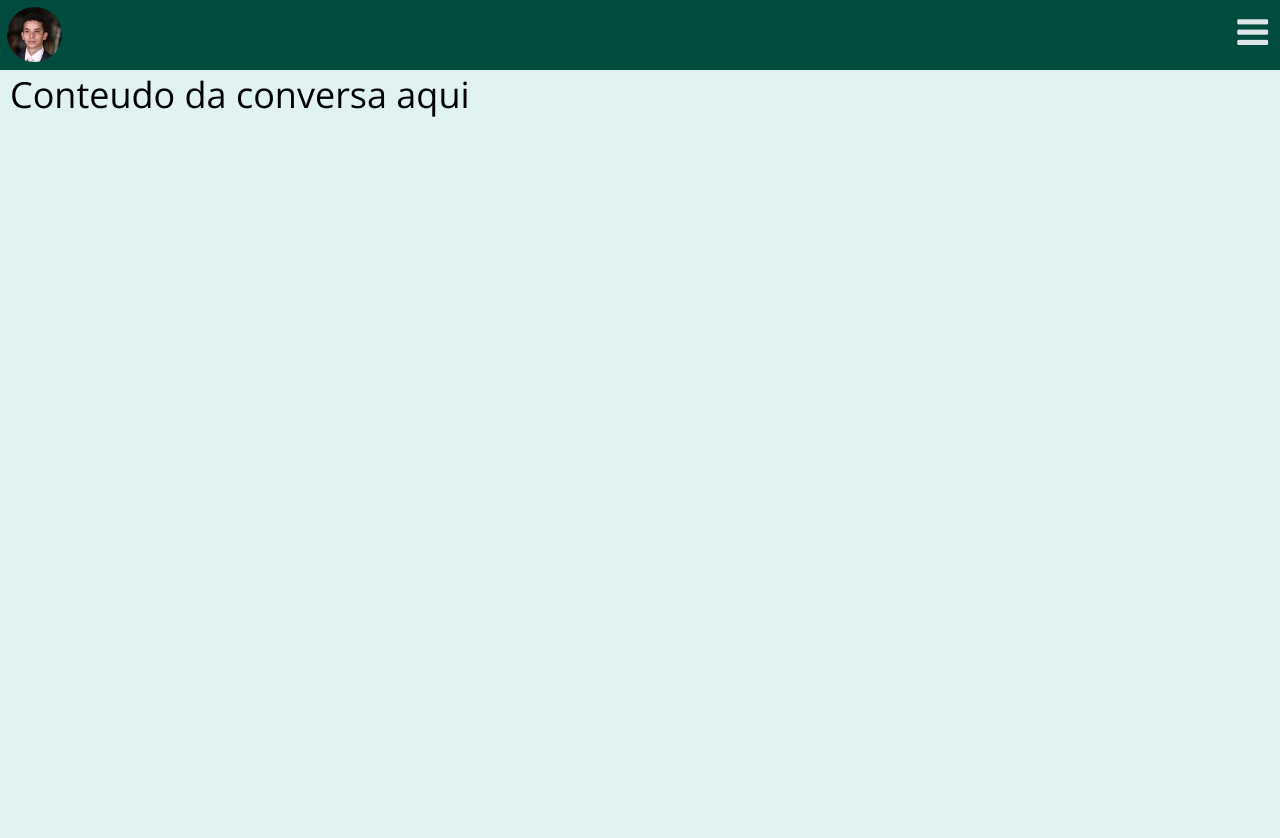
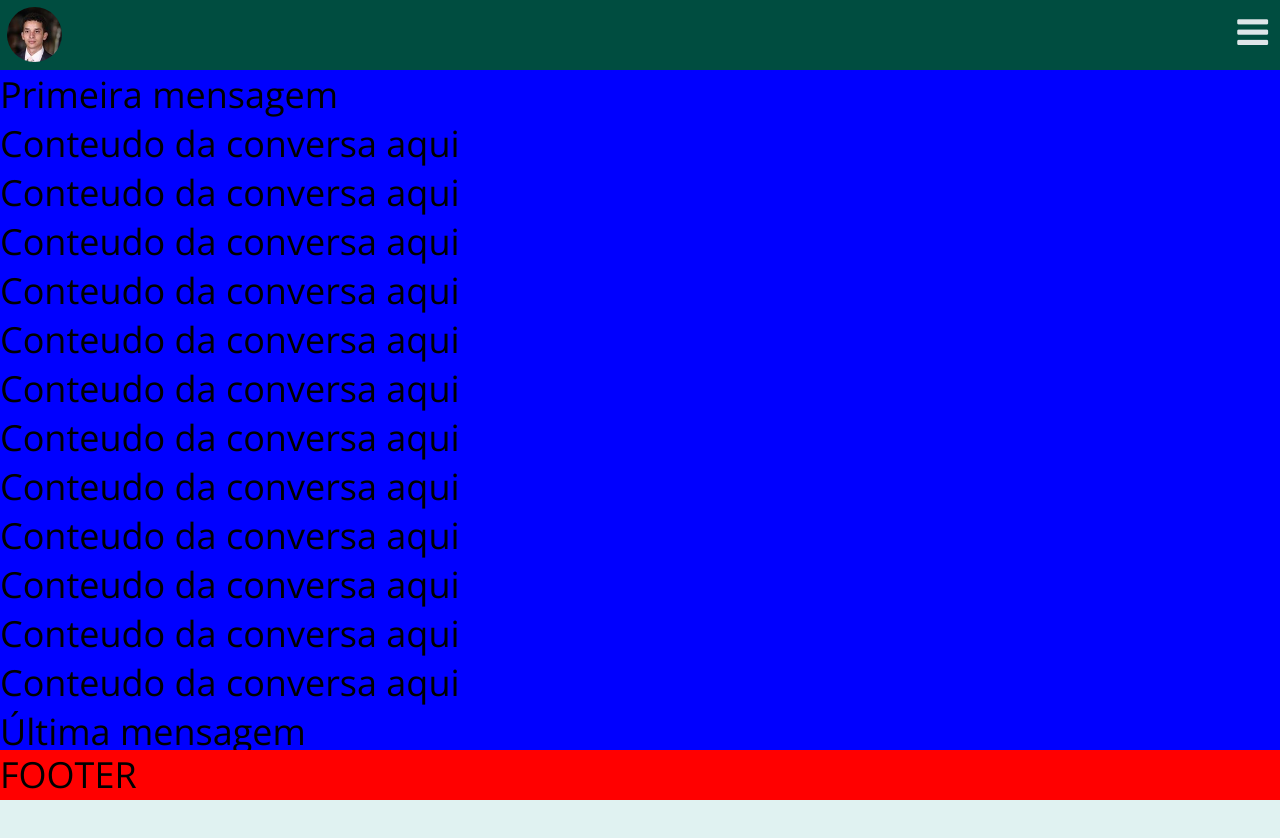
Before and after one commit to WesleiDev/chat-pwa, a website built with webpack: page src/index.html in a window 1280 px wide. After the commit the page ends 800 px from the top, so only its background shows below. Built offline with nearby package versions, Linux system fonts and the light colour scheme.

Commit message:
Adicionando Footer

```diff
--- a/src/talk/style.scss
+++ b/src/talk/style.scss
@@ -1,8 +1,5 @@
 #talk{
-    width: 100%;
-    height: 100%;
-    position: absolute;
-    margin-top: 60px;
-    padding: 10px;
-    z-index: 0;
+    background: blue;
+    overflow: auto;
+    height :100%;
 }
--- a/src/talk/template.html
+++ b/src/talk/template.html
@@ -1,3 +1,16 @@
 <div id="talk">
+    <h1>Primeira mensagem</h1>
     <h1>Conteudo da conversa aqui</h1>
+    <h1>Conteudo da conversa aqui</h1>
+    <h1>Conteudo da conversa aqui</h1>
+    <h1>Conteudo da conversa aqui</h1>
+    <h1>Conteudo da conversa aqui</h1>
+    <h1>Conteudo da conversa aqui</h1>
+    <h1>Conteudo da conversa aqui</h1>
+    <h1>Conteudo da conversa aqui</h1>
+    <h1>Conteudo da conversa aqui</h1>
+    <h1>Conteudo da conversa aqui</h1>
+    <h1>Conteudo da conversa aqui</h1>
+    <h1>Conteudo da conversa aqui</h1>
+    <h1>Última mensagem</h1>
 </div>
--- /dev/null
+++ b/src/template/_footer.scss
@@ -0,0 +1,8 @@
+#footer{
+    height: 50px;
+    width: 100%;
+    background-color: red;
+    margin-bottom: 0px;
+    display: flex;
+
+}
--- a/src/template/_header.scss
+++ b/src/template/_header.scss
@@ -5,7 +5,7 @@
     color: $text-white;
     padding: 2px 2px;
     width: 100%;
-    position: fixed;
+    // position: fixed;
     z-index: 1;
 
 
--- a/src/template/_utils.scss
+++ b/src/template/_utils.scss
@@ -1,5 +1,14 @@
-#main{
-    position: relative;
-    height: 100%;
-    width: 100%;
+// #main{
+//     height: 100%;
+//     width: 100%;
+// }
+
+#wrapper{
+    display: flex;
+    flex-direction: column;
+
+    #main{
+        flex:1;
+        overflow: auto;
+    }
 }
--- /dev/null
+++ b/src/template/footer.html
@@ -0,0 +1,3 @@
+<div id="footer">
+    <h1>FOOTER</h1>
+</div>
--- a/src/template/index.js
+++ b/src/template/index.js
@@ -3,6 +3,7 @@ require('font-awesome/css/font-awesome.css')
 
 const header = require('./header.html')
 const sidbar = require('./sidebar.html');
+const footer = require('./footer.html');
 
 export default{
     el: "#app",
@@ -10,7 +11,7 @@ export default{
     <div id="wrapper">
         ${header}
         <div id="main"></div>
-
+        ${footer}
     </div>
     ${sidbar}
     `
--- a/src/template/style.scss
+++ b/src/template/style.scss
@@ -2,4 +2,5 @@
 @import 'reset';
 @import 'header';
 @import 'sidebar';
+@import 'footer';
 @import 'utils';
```
